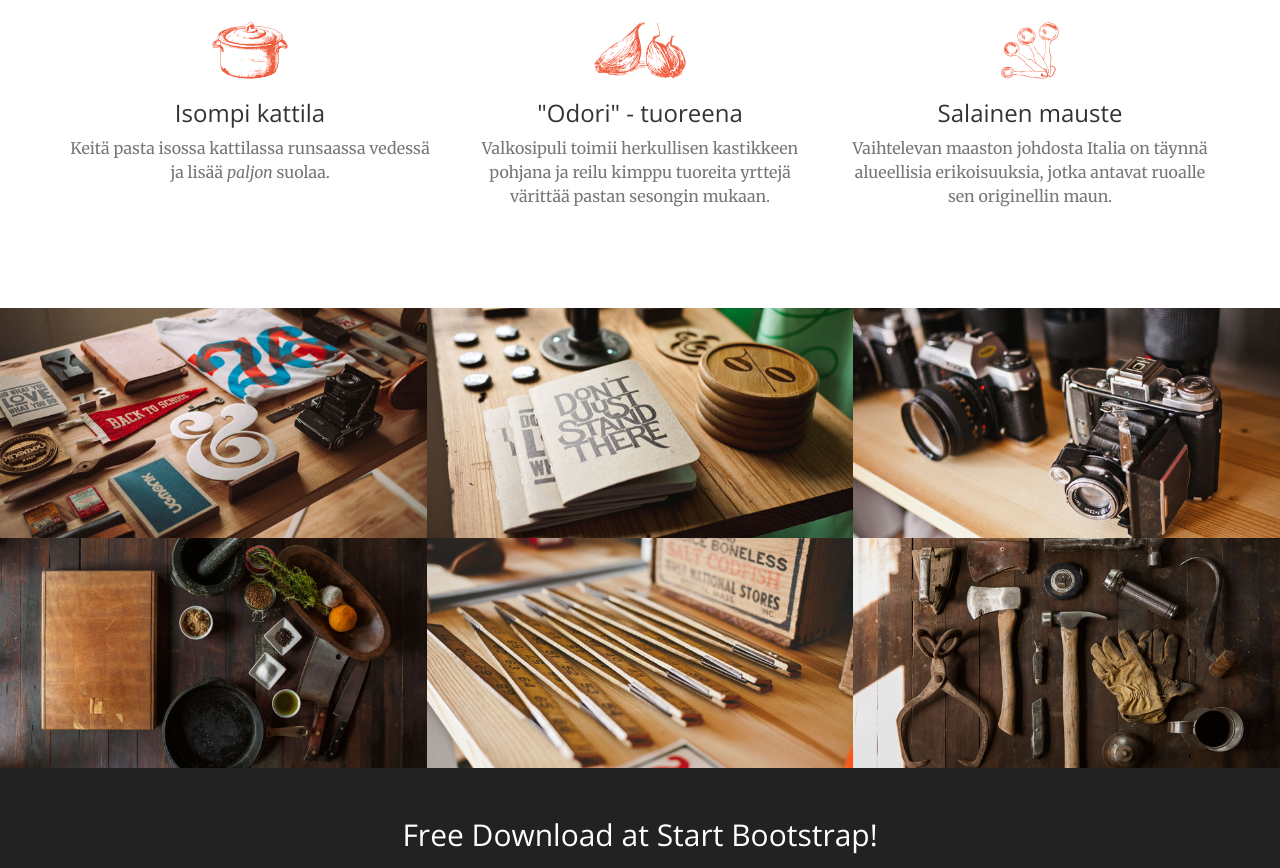
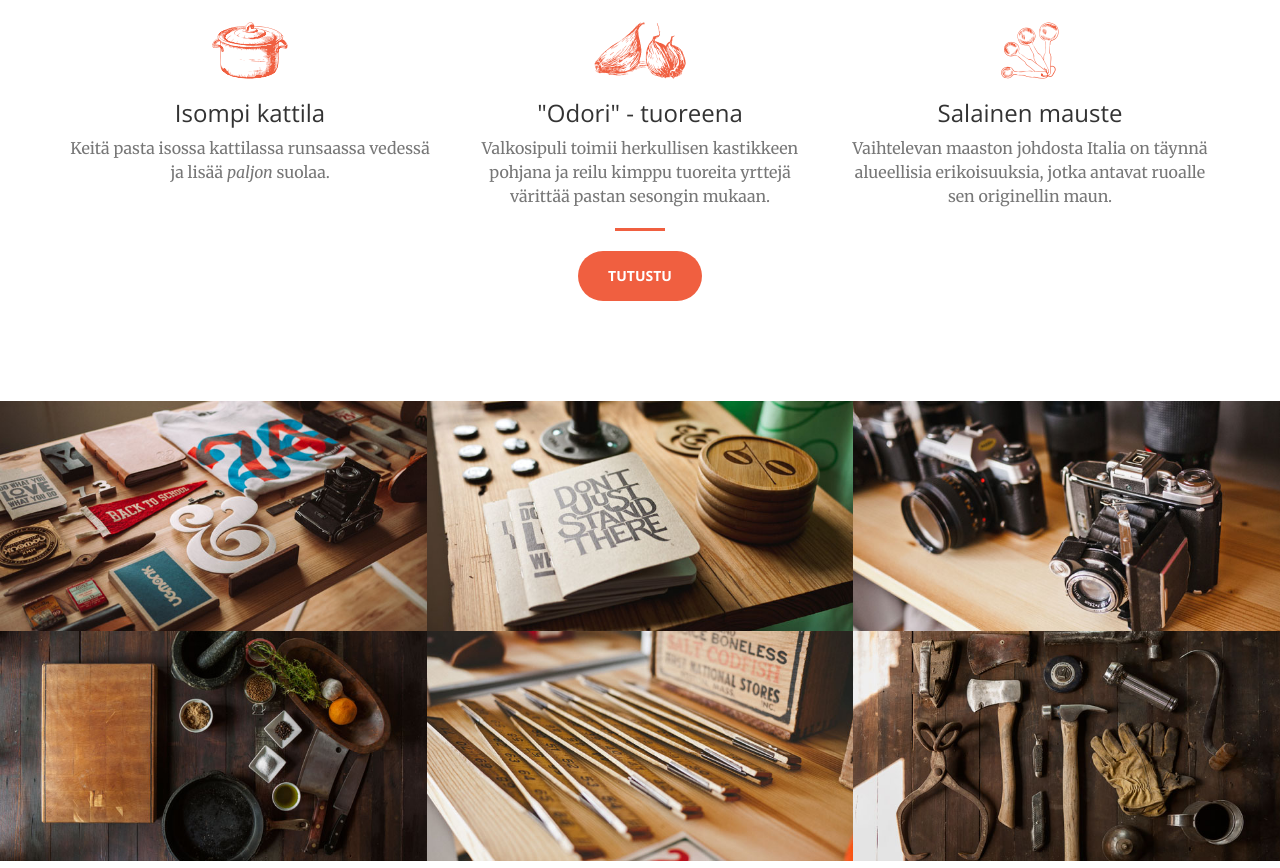
Before and after one commit to Pinjay/Makulia, a plain HTML site: page index.html in a window 1280 px wide. Shown: the part 1365-2233 px from the top of the page. Drawn offline with nearby package versions, Linux system fonts and the light colour scheme; files whose address does not match are found by name.

Commit message:
button after services

```diff
--- a/index.html
+++ b/index.html
@@ -131,6 +131,20 @@
                 </div>
                 </div>
             </div>
+
+
+        </div>
+
+        <div class="container">
+            <div class="row">
+                <div class="col-lg-12 text-center">
+
+                    <hr class="primary">
+                <div class="col-lg-12 col-md-12 text-center">
+                    <a href="#about" class="btn btn-primary btn-xl page-scroll">Tutustu</a>
+                </div>
+                </div>
+            </div>
         </div>
     </section>
 
@@ -230,7 +244,7 @@
             </div>
         </div>
     </section>
-
+<!--
     <aside class="bg-dark">
         <div class="container text-center">
             <div class="call-to-action">
@@ -239,7 +253,7 @@
             </div>
         </div>
     </aside>
-
+-->
     <section id="contact">
         <div class="container">
             <div class="row">
```
